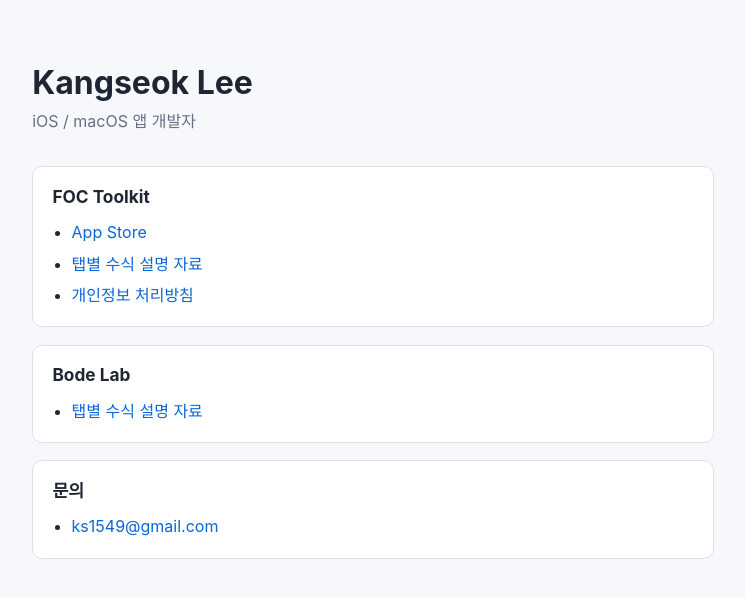
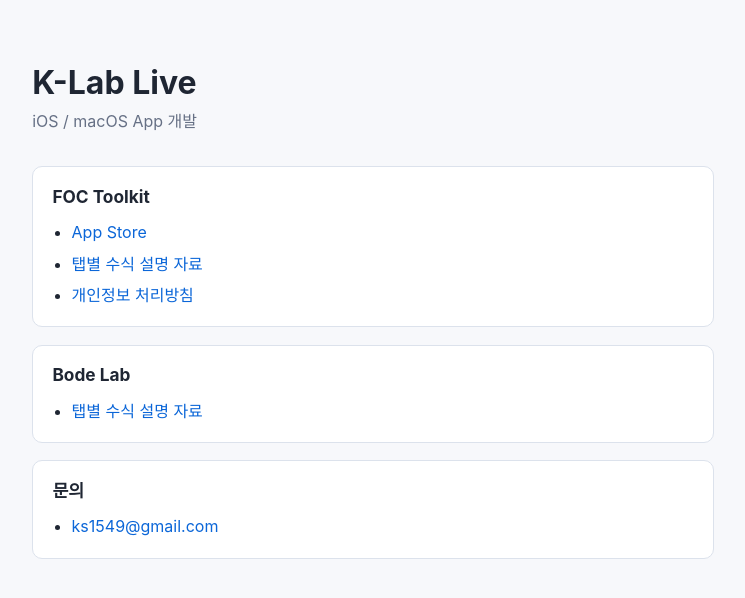
Before and after one commit to KLab-Live/KLab-Live.github.io, a plain HTML site: page index.html in a window 1280 px wide. Shown: the whole page, without its empty margins (267-1012 px from the left). Drawn offline with Linux system fonts and the light colour scheme.

Commit message:
Update index.html

```diff
--- a/index.html
+++ b/index.html
@@ -76,8 +76,8 @@
 </head>
 <body>
 <main>
-  <h1>Kangseok Lee</h1>
-  <p class="intro">iOS / macOS 앱 개발자</p>
+  <h1>K-Lab Live</h1>
+  <p class="intro">iOS / macOS App 개발</p>
 
   <section class="section">
     <h2>FOC Toolkit</h2>
```
